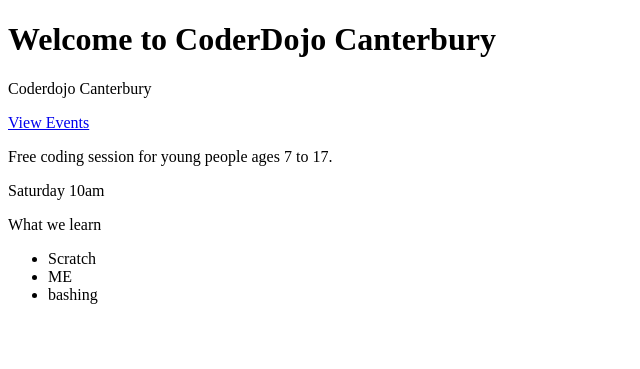
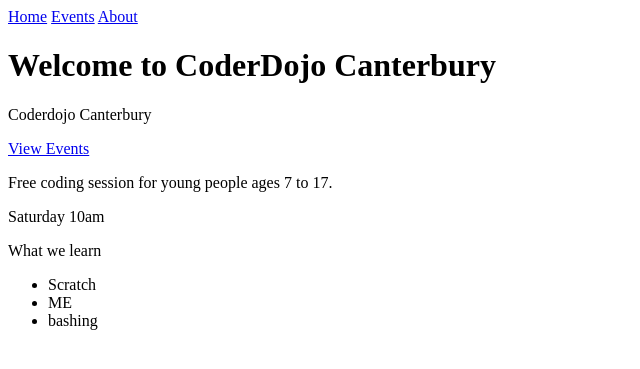
Before and after one commit to daniel-FDO/flask, a Flask app: page / in a window 1280 px wide. Shown: the top 369 px of the page, without its empty margins (0-640 px from the left). Run offline with Flask 3, Linux system fonts and the light colour scheme.

Commit message:
Add navigation links to home.html

```diff
--- a/templates/home.html
+++ b/templates/home.html
@@ -6,6 +6,11 @@
     <title>CoderDojo</title>
 </head>
 <body>
+    <nav>
+        <a href="{{url_for('home') }}">Home</a>
+        <a href="{{url_for('event_list') }}">Events</a>
+        <a href="{{url_for('about') }}">About</a>
+    </nav>
     <h1>Welcome to {{club_name}}</h1>
     <p class="shout">{{club_name | title}}</p>
     <a href="/events">View Events</a>
```
